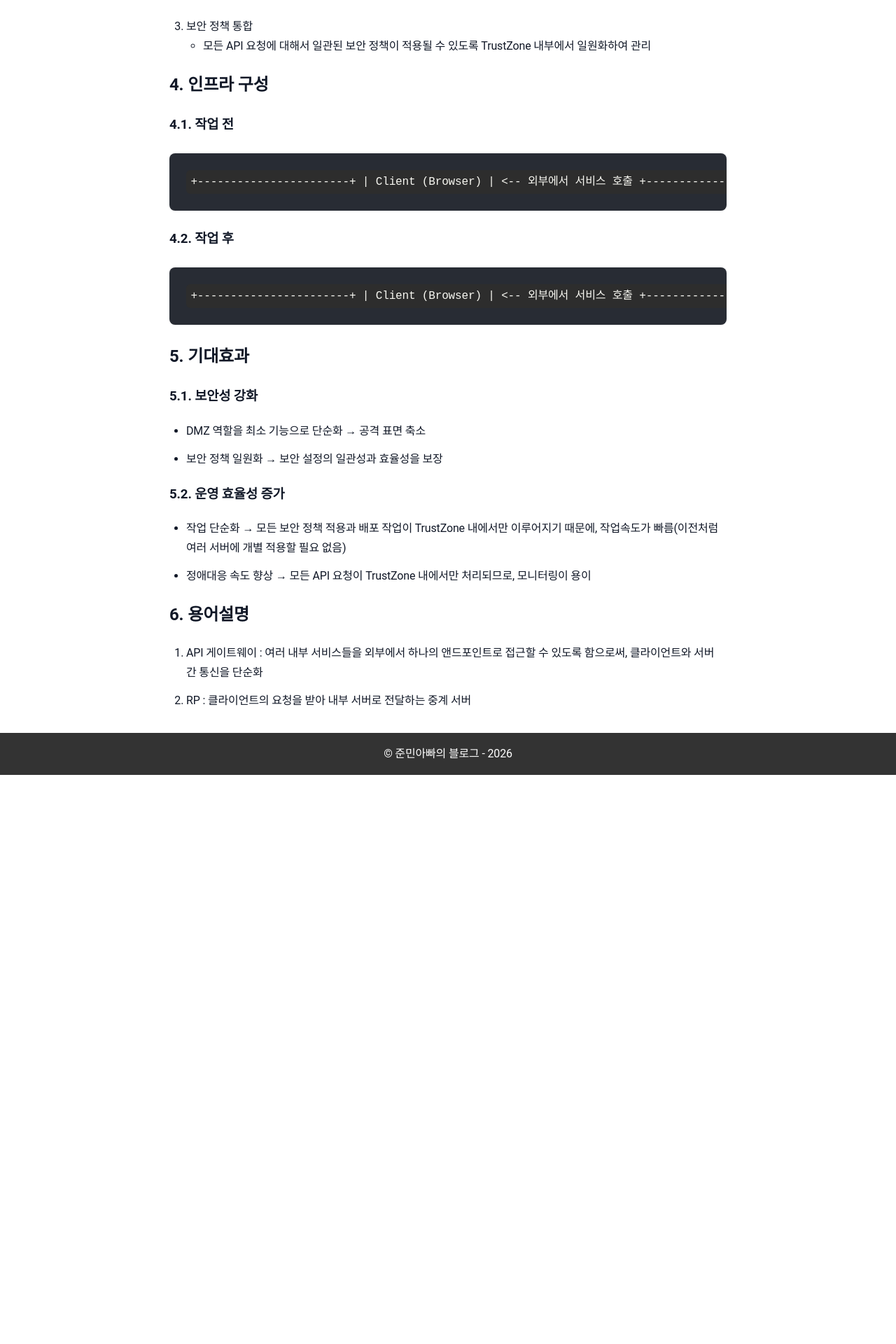
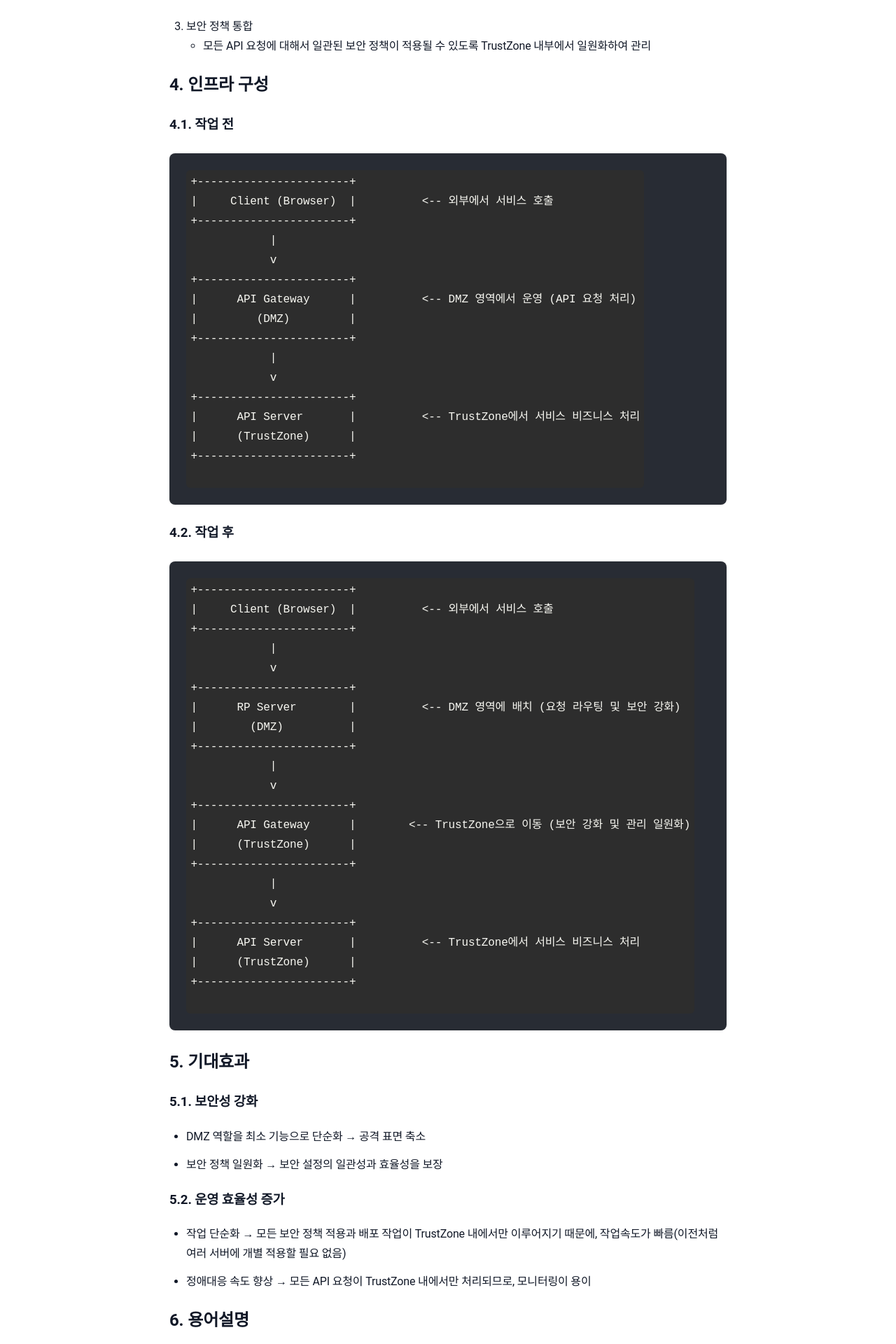
Before and after one commit to sanghoon-lee/sanghoon-lee.github.io, a Jekyll site: the page built from _posts/2025-11-29-rp.md, in a window 1280 px wide. Shown: the part 1318-3238 px from the top of the page at 70% size. Built offline with Jekyll 4.4.1, drawn with Linux system fonts in a browser that asks for light colours; comment, search, counter and statistics services are not loaded; before the commit the page ends 2425 px from its top, so only the background shows below that.

Commit message:
코드 블록 디자인 복구

```diff
--- a/assets/main.scss
+++ b/assets/main.scss
@@ -139,31 +139,30 @@ li {
    코드 강조문구 및 코드 블록 처리
    ================================ */
 
+/* 인라인 코드 (code) 강조 */
+code {
+  background-color: #2d2d2d; /* 어두운 배경 */
+  color: #f8f8f2; /* 밝은 글씨 색상 */
+  font-family: 'Courier New', monospace;
+  padding: 0.2rem 0.4rem;
+  border-radius: 6px;
+  display: inline-block; /* 인라인 요소로 처리 */
+}
+
 /* 코드 블록 스타일링 */
 pre {
-  background-color: #282c34;  /* 어두운 회색 배경 */
-  color: #f8f8f2;             /* 밝은 글씨 색상 */
+  background-color: #282c34; /* 어두운 회색 배경 - 가독성 높임 */
+  color: #f8f8f2;            /* 밝은 글씨 색상 */
   padding: 1.5rem;
   border-radius: 8px;
   margin: 1.5rem 0;
-  overflow-x: auto;           /* 수평 스크롤 추가 */
+  overflow-x: auto;  /* 수평 스크롤 추가 */
   font-size: 1rem;
-  white-space: pre;           /* 줄바꿈 허용 */
-  word-wrap: normal;          /* 긴 단어가 줄을 넘지 않게 */
-  max-width: 100%;            /* 최대 폭을 100%로 설정 */
-  box-sizing: border-box;     /* 패딩 포함 크기 설정 */
+  white-space: pre;  /* 줄바꿈 허용 */
+  word-wrap: normal;  /* 긴 단어가 줄을 넘지 않게 */
+  max-width: 100%;    /* 최대 폭을 100%로 설정 */
+  box-sizing: border-box; /* 패딩 포함 크기 설정 */
   font-family: 'Fira Code', 'Courier New', monospace; /* Fira Code 폰트 적용 */
-}
-
-/* 인라인 코드 스타일링 */
-code {
-  background-color: #2d2d2d;  /* 어두운 배경 */
-  color: #f8f8f2;             /* 밝은 글씨 색상 */
-  padding: 0.2rem 0.4rem;
-  border-radius: 6px;
-  font-family: 'Courier New', monospace;
-  display: inline-block;      /* 인라인 코드로 표시 */
-  white-space: nowrap;        /* 줄바꿈 방지 */
 }
 
 /* 작은 화면에서 코드 블록이 스크롤 가능하게끔 설정 */
```
